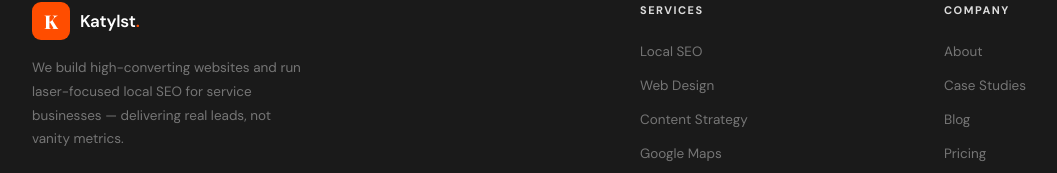
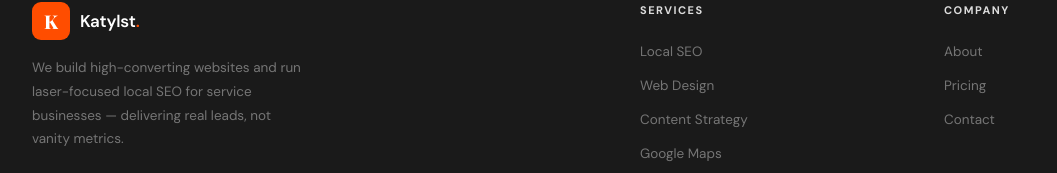
Before and after one commit to araspberry/Katylst, a Next.js app: page / in a window 1280 px wide. Shown: the part 3996-4169 px from the top of the page, without its empty margins (24-1081 px from the left). Built offline with nearby package versions, Linux system fonts and the light colour scheme.

Commit message:
Remove Case Studies and Blog from footer

```diff
--- a/components/Footer.tsx
+++ b/components/Footer.tsx
@@ -4,8 +4,6 @@ import { Send } from 'lucide-react'
 const services = ['Local SEO', 'Web Design', 'Content Strategy', 'Google Maps', 'Analytics']
 const company  = [
   { label: 'About',        href: '#' },
-  { label: 'Case Studies', href: '#' },
-  { label: 'Blog',         href: '#' },
   { label: 'Pricing',      href: '/pricing' },
   { label: 'Contact',      href: '/contact' },
 ]
```
